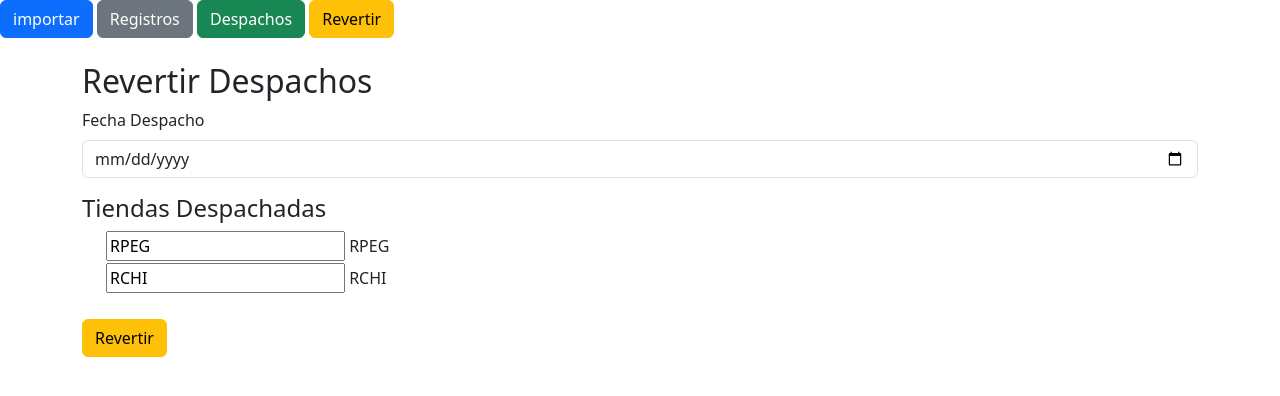
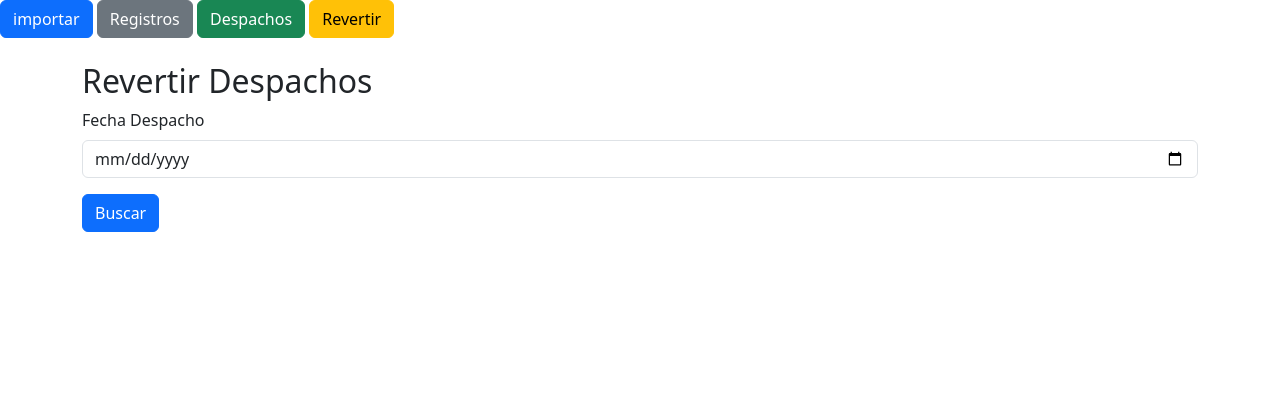
Before and after one commit to MaverickMills/NACIONAL, a Flask app: page /revertir_despachos in a window 1280 px wide. Shown: the part 56-452 px from the top of the page. Run offline with Flask 3, Linux system fonts and the light colour scheme.

Commit message:
Modulo 7.3: reversa masiva por fecha de despacho y seleccion de tiendas

```diff
--- a/app.py
+++ b/app.py
@@ -105,32 +105,56 @@ def despachos():
 
 @app.route("/revertir_despachos", methods=["GET", "POST"])
 def revertir_despachos():
+    tiendas = []
+    fecha_buscada = ""
+
     if request.method == "POST":
-        tiendas = request.form.getlist("tiendas")
-        fecha_despacho = request.form["fecha_despacho"]
-        fecha = datetime.strptime(fecha_despacho, "%Y-%m-%d").date()
-        registros = Consolidado.query.filter(
-            Consolidado.destino.in_(tiendas), Consolidado.estado == "DESPACHADO"
-        ).all()
-        cantidad = 0
-        for registro in registros:
-            if registro.fecha_despacho and registro.fecha_despacho.date() == fecha:
-                registro.estado = "PENDIENTE"
-                registro.fecha_despacho = None
-                cantidad += 1
-        db.session.commit()
-        return f"""
-        <h2>Reversa completada</h2>
-        <p>Registros afectados: {cantidad}</p>
-        <a href="/revertir_despachos">Volver</a>
-        """
-    tiendas = (
-        db.session.query(Consolidado.destino)
-        .filter(Consolidado.estado == "DESPACHADO")
-        .distinct()
-        .all()
+        accion = request.form.get("accion")
+        fecha_buscada = request.form["fecha_despacho"]
+        fecha = datetime.strptime(fecha_buscada, "%Y-%m-%d").date()
+
+        # BUSCAR TIENDAS
+
+        if accion == "buscar":
+
+            registros = Consolidado.query.filter(
+                Consolidado.estado == "DESPACHADO"
+            ).all()
+
+            destinos = set()
+
+            for registro in registros:
+                if registro.fecha_despacho and registro.fecha_despacho.date() == fecha:
+                    destinos.add(registro.destino)
+            tiendas = sorted(list(destinos))
+
+        # REVERTIR
+        elif accion == "revertir":
+            tiendas_seleccionadas = request.form.getlist("tiendas")
+
+            registros = Consolidado.query.filter(
+                Consolidado.estado == "DESPACHADO",
+                Consolidado.destino.in_(tiendas_seleccionadas),
+            ).all()
+
+            cantidad = 0
+
+            for registro in registros:
+                if registro.fecha_despacho and registro.fecha_despacho.date() == fecha:
+                    registro.estado = "PENDIENTE"
+                    registro.fecha_despacho = None
+
+                    cantidad += 1
+            db.session.commit()
+
+            return f"""
+            <h2>Reversa Completada</h2>
+            <p>Registro afectados: {cantidad}</p>
+            <a href="/revertir_despachos"></a>
+            """
+    return render_template(
+        "revertir_despachos.html", tiendas=tiendas, fecha_buscada=fecha_buscada
     )
-    return render_template("revertir_despachos.html", tiendas=tiendas)
 
 
 @app.route("/editar/<int:id>", methods=["GET", "POST"])
--- a/templates/revertir_despachos.html
+++ b/templates/revertir_despachos.html
@@ -2,30 +2,53 @@
 {% block contenido %}
 
 <h2>Revertir Despachos</h2>
-
 <form method="POST">
     <div class="mb-3">
         <label class="form-label">Fecha Despacho</label>
-        <input type="date" name="fecha_despacho" class="form-control" required>
+        <input
+            type="date"
+            name="fecha_despacho"
+            class="form-control"
+            value="{{ fecha_buscada }}"
+            required
+        >
     </div>
-    <h4>Tiendas Despachadas</h4>
-    {% for tienda in tiendas %}
-    <div class="form-check">
-        <input class="checkbox" class="form-check-input" name="tiendas" value="{{ tienda[0] }}">
-        <label class="form-check-label">
-            {{ tienda[0] }}
-        </label>
-    </div>
-    {%endfor %}
-
-    <br>
-
     <button
         type="submit"
-        class="btn btn-warning"
-        onclick="return confirm('¿Deseas volver estos registros a PENDIENTE?')"
+        name="accion"
+        value="buscar"
+        class="btn btn-primary"
     >
-        Revertir
+        Buscar
     </button>
+    {% if tiendas %}
+
+        <hr>
+        <h4>Tiendas encontradas</h4>
+        {% for tienda in tiendas%}
+            <div class=""form-check">
+                <input
+                    type="checkbox"
+                    class="form-check.input"
+                    name="tiendas"
+                    value="{{ tienda }}"
+                >
+                <label class=""form-check-label">
+                    {{ tienda }}
+                </label>
+            </div>
+        {% endfor %}
+
+        <br>
+        <button
+            type="submit"
+            name="accion"
+            value="revertir"
+            class="btn btn-warning"
+            onclick="return confirm('¿Deseas volver estos registros a PENDIENTES')"
+        >
+            Revertir Seleccionados
+    </button>
+    {% endif %}
 </form>
-{% endblock %}
+{% endblock%}
```
Also changed, not shown: instance/sistema.db.
